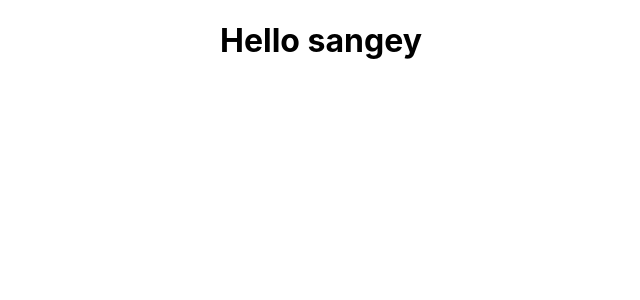
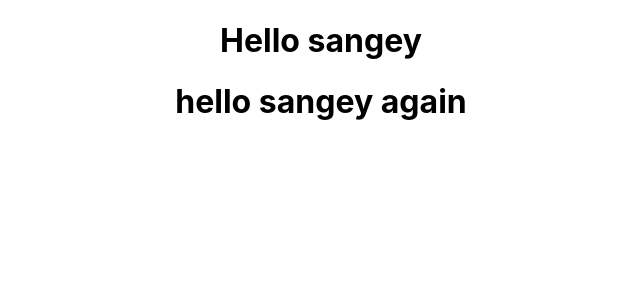
Before and after one commit to Tseringdhoundup9813/smart-door-project, a React (Create React App) app in the folder smartdoorapp/: page / in a window 1280 px wide. Shown: the top 300 px of the page, without its empty margins (319-959 px from the left). Built offline with nearby package versions, Linux system fonts and the light colour scheme.

Commit message:
hello sangey agian

```diff
--- a/smartdoorapp/src/App.js
+++ b/smartdoorapp/src/App.js
@@ -5,6 +5,7 @@ function App() {
   return (
     <div className="App">
      <h1>Hello sangey</h1>
+     <h1>hello sangey again</h1>
     </div>
   );
 }
```
